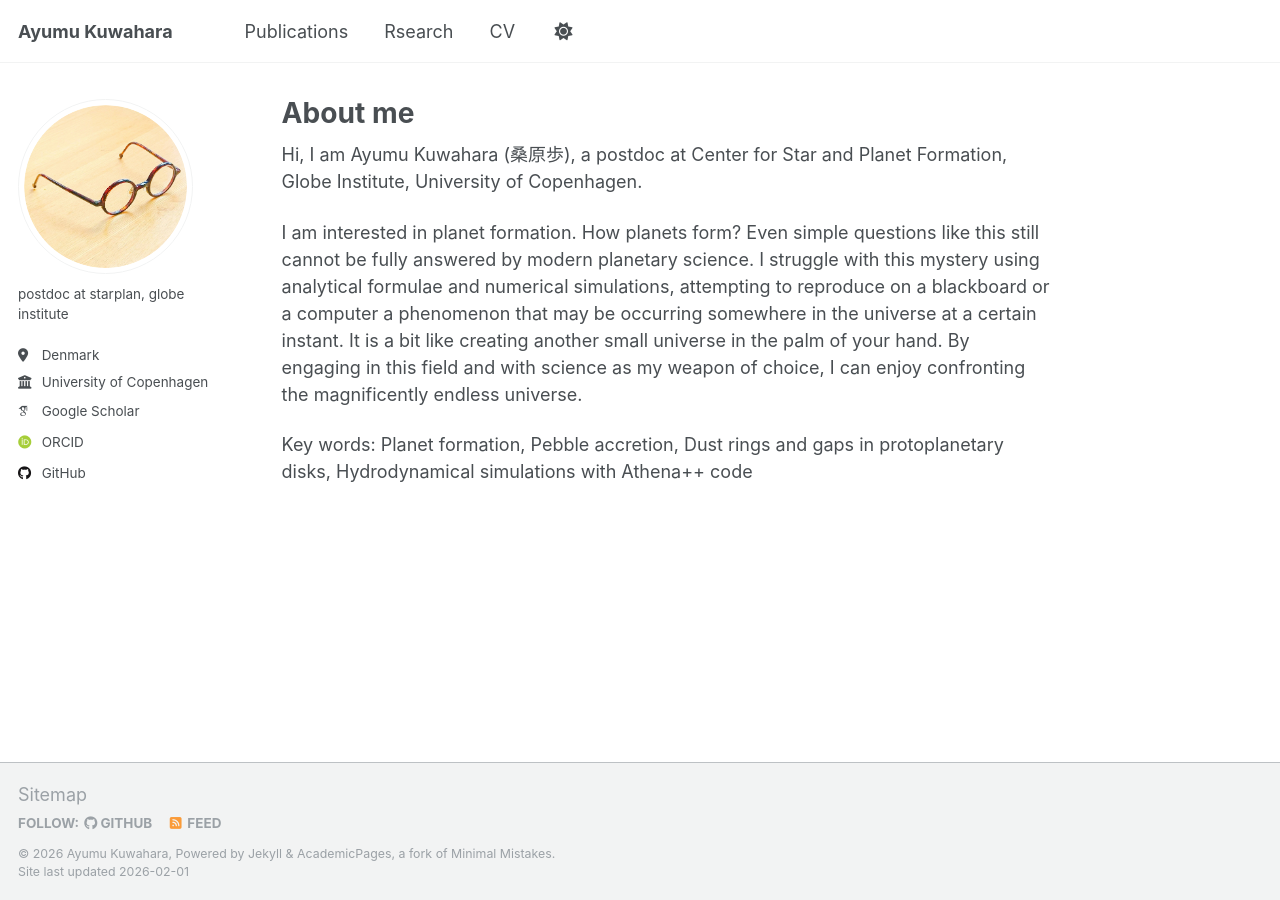
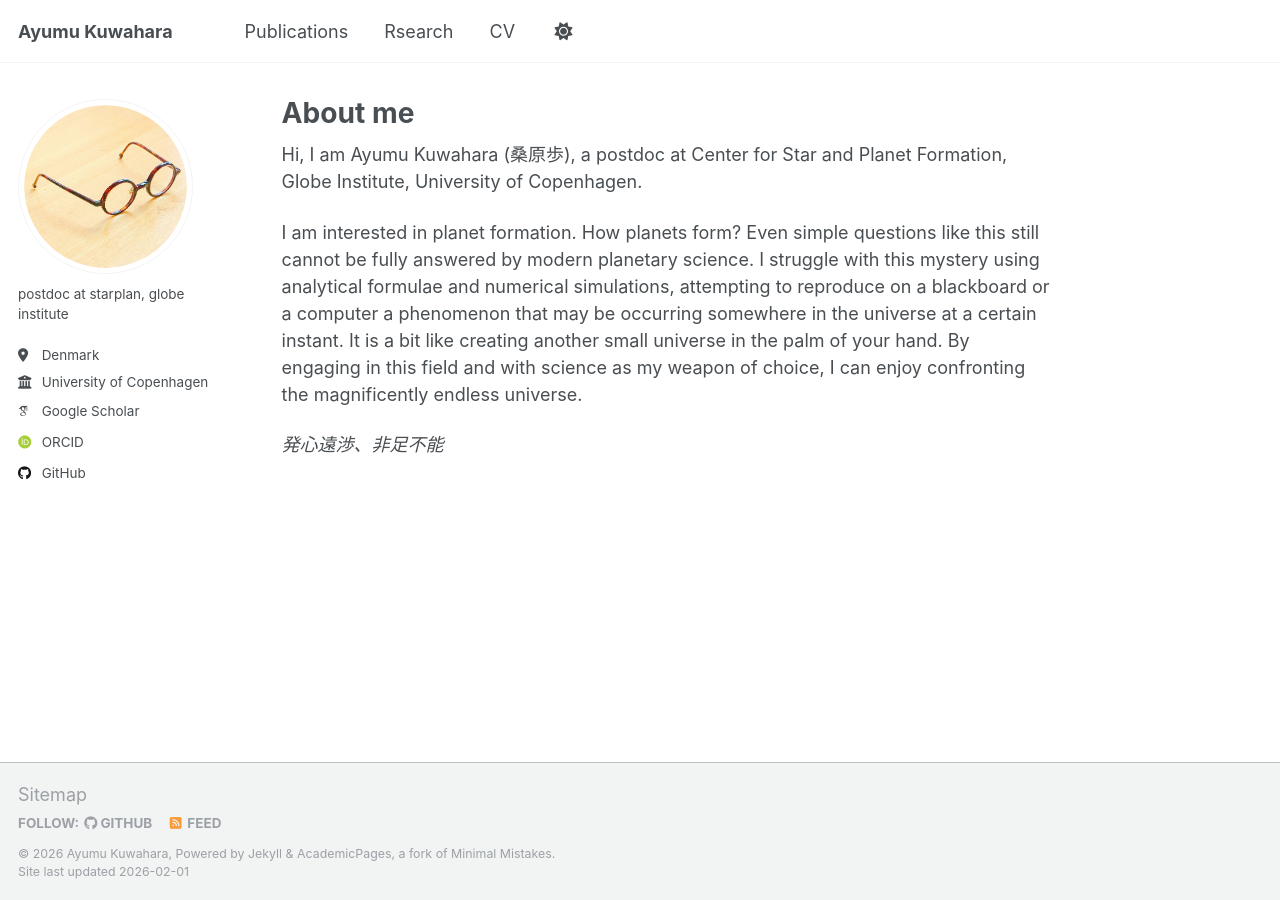
Before and after one commit to AyumuKuwahara/ayumukuwahara.github.io, a Jekyll site: the page built from _pages/about.md, in a window 1280 px wide. Built offline with Jekyll 4.4.1, drawn with Linux system fonts in a browser that asks for light colours; some web fonts are replaced.

Commit message:
Update about.md

```diff
--- a/_pages/about.md
+++ b/_pages/about.md
@@ -10,4 +10,4 @@ Hi, I am Ayumu Kuwahara (桑原歩), a postdoc at Center for Star and Planet For
 
 I am interested in planet formation. How planets form?  Even simple questions like this still cannot be fully answered by modern planetary science. I struggle with this mystery using analytical formulae and numerical simulations, attempting to reproduce on a blackboard or a computer a phenomenon that may be occurring somewhere in the universe at a certain instant. It is a bit like creating another small universe in the palm of your hand. By engaging in this field and with science as my weapon of choice, I can enjoy confronting the magnificently endless universe.
 
-Key words: Planet formation, Pebble accretion, Dust rings and gaps in protoplanetary disks, Hydrodynamical simulations with Athena++ code
+<i>発心遠渉、非足不能</i>
```
